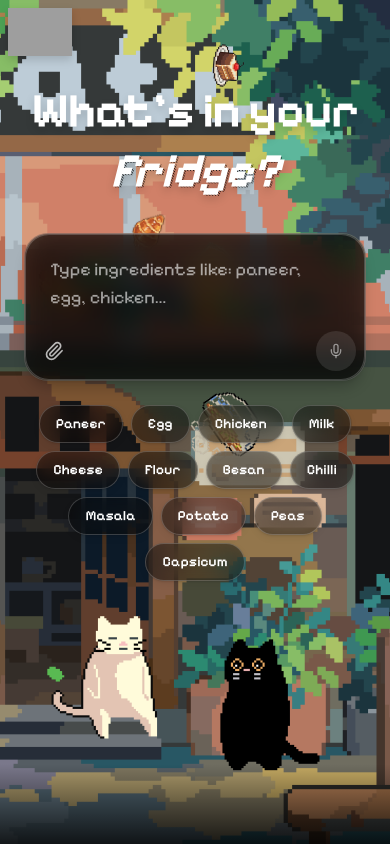
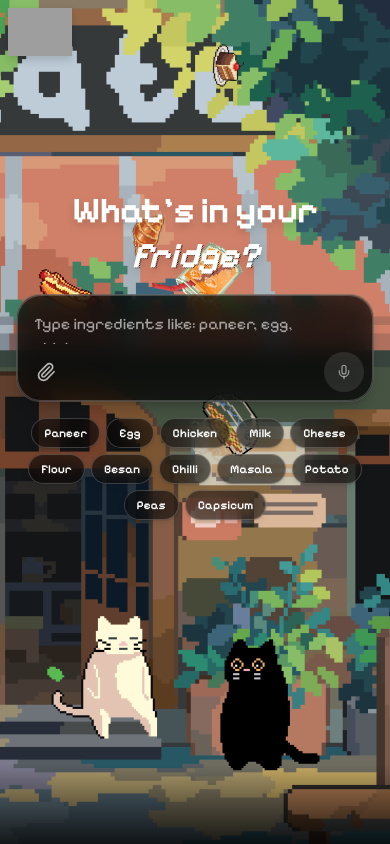
Before and after one commit to piyushhvarma/fridge2food, a Next.js app: page / in a window 390 px wide. Built offline with nearby package versions, Linux system fonts and the light colour scheme; grey boxes are pictures that could not be loaded.

Commit message:
feat: Create AI recipe chat interface and prompt input component.

```diff
--- a/app/page.tsx
+++ b/app/page.tsx
@@ -56,15 +56,15 @@ export default function Home() {
 
           {/* Initial Welcome Message */}
           {messages.length === 0 && (
-            <div className="flex flex-col items-center justify-center h-full min-h-[50vh] sm:min-h-[60vh] animate-in fade-in duration-700 w-full px-4 relative z-20">
-              <h1 className="text-5xl sm:text-7xl font-extrabold tracking-tight text-white drop-shadow-lg mb-8 text-center leading-tight">
+            <div className="flex flex-col items-center justify-center h-full min-h-[60vh] sm:min-h-[60vh] animate-in fade-in duration-700 w-full px-2 sm:px-4 relative z-20 pt-12 sm:pt-0">
+              <h1 className="text-4xl sm:text-7xl font-extrabold tracking-tight text-white drop-shadow-lg mb-4 sm:mb-8 text-center leading-tight">
                 What's in your{" "}
                 <LineShadowText className="italic" shadowColor="black">
                   fridge?
                 </LineShadowText>
               </h1>
 
-              <div className="w-full max-w-2xl shadow-lg rounded-[1.5rem] bg-black/40 backdrop-blur-md border border-white/20 z-10 transition-all mb-6 pointer-events-auto">
+              <div className="w-full max-w-2xl shadow-lg rounded-[1.5rem] bg-black/40 backdrop-blur-md border border-white/20 z-10 transition-all mb-4 sm:mb-6 pointer-events-auto">
                 <PromptInputBox
                   value={input}
                   onChange={setInput}
@@ -228,12 +228,12 @@ function StreamedRecipe({ recipe }: { recipe: DeepPartial<Recipe> }) {
 
 function PantryQuickSelect({ items, onSelect }: { items: string[], onSelect: (item: string) => void }) {
   return (
-    <div className="flex flex-wrap justify-center gap-2 px-2 animate-in fade-in slide-in-from-bottom-2 duration-500 delay-300 pb-2">
+    <div className="flex flex-wrap justify-center gap-1.5 sm:gap-2 px-1 sm:px-2 animate-in fade-in slide-in-from-bottom-2 duration-500 delay-300 pb-2">
       {items.map(item => (
         <button
           key={item}
           onClick={() => onSelect(item)}
-          className="pointer-events-auto px-4 py-2 bg-black/40 backdrop-blur-md border border-white/20 rounded-full text-sm font-semibold text-white hover:bg-black/60 hover:scale-105 transition-all shadow-sm active:scale-95 drop-shadow-md"
+          className="pointer-events-auto px-3 py-1.5 sm:px-4 sm:py-2 bg-black/50 backdrop-blur-md border border-white/20 rounded-full text-xs sm:text-sm font-semibold text-white hover:bg-black/70 hover:scale-105 transition-all shadow-sm active:scale-95 drop-shadow-md"
         >
           {item}
         </button>
--- a/components/ui/ai-prompt-box.tsx
+++ b/components/ui/ai-prompt-box.tsx
@@ -44,7 +44,7 @@ interface TextareaProps extends React.TextareaHTMLAttributes<HTMLTextAreaElement
 const Textarea = React.forwardRef<HTMLTextAreaElement, TextareaProps>(({ className, ...props }, ref) => (
   <textarea
     className={cn(
-      "flex w-full rounded-md border-none bg-transparent px-4 py-3 text-lg text-white placeholder:text-white/60 focus-visible:outline-none focus-visible:ring-0 disabled:cursor-not-allowed disabled:opacity-50 min-h-[48px] resize-none scrollbar-thin scrollbar-thumb-white/20 scrollbar-track-transparent hover:scrollbar-thumb-white/40",
+      "flex w-full rounded-md border-none bg-transparent px-2 py-2 sm:px-4 sm:py-3 text-base sm:text-lg text-white placeholder:text-white/60 focus-visible:outline-none focus-visible:ring-0 disabled:cursor-not-allowed disabled:opacity-50 min-h-[40px] resize-none scrollbar-thin scrollbar-thumb-white/20 scrollbar-track-transparent hover:scrollbar-thumb-white/40",
       className
     )}
     ref={ref}
```
